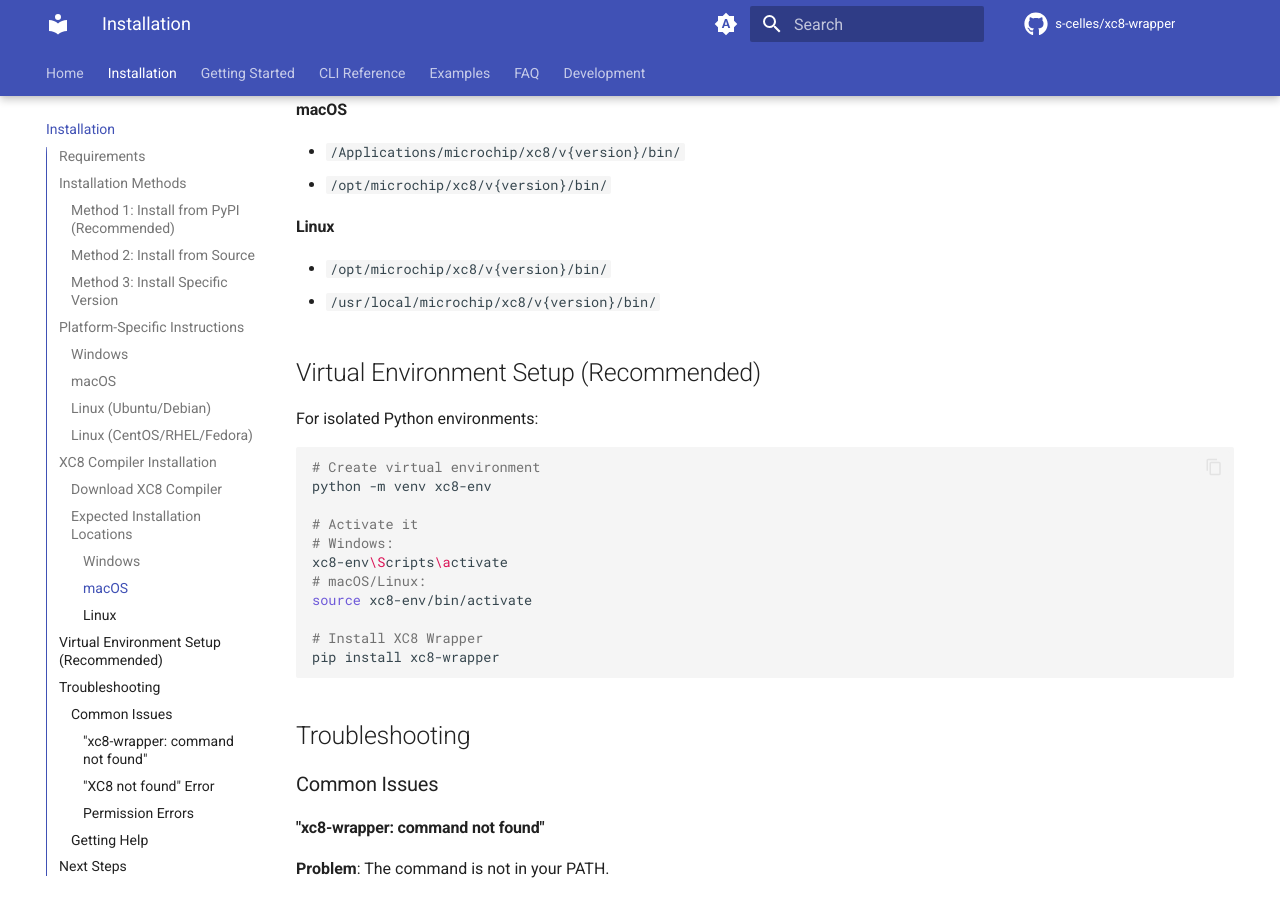
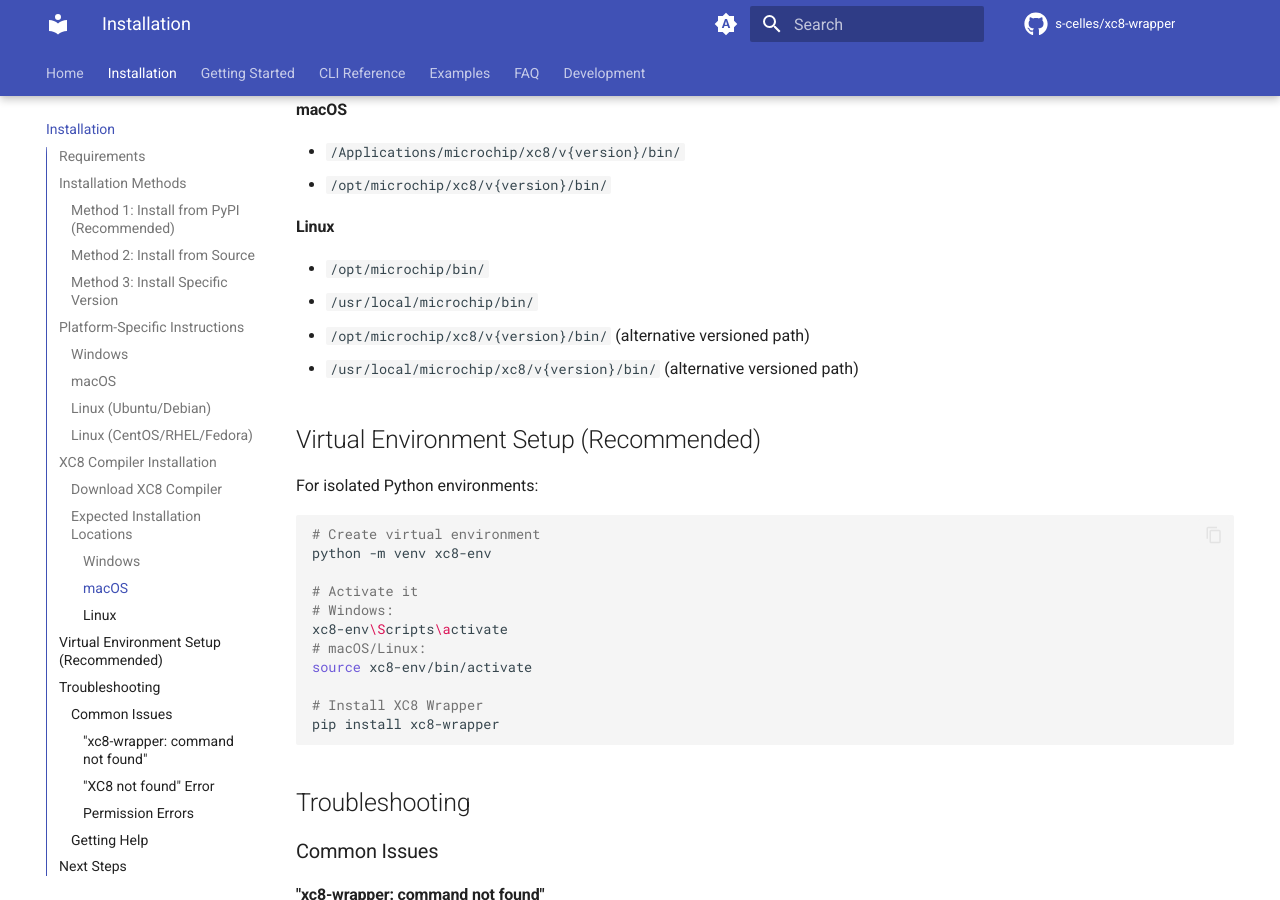
Before and after one commit to s-celles/xc8-wrapper, an MkDocs documentation site: the page built from docs/installation.md, in a window 1280 px wide and 900 px high, scrolled down 3260 px. Built offline with MkDocs 1.6.1 and Material for MkDocs 9.7.7, drawn with Linux system fonts in a browser that asks for light colours; comment, search, counter and statistics services are not loaded; the version menu is left out.

Commit message:
feature: Linux path

```diff
--- a/docs/installation.md
+++ b/docs/installation.md
@@ -141,8 +141,10 @@
 - `/opt/microchip/xc8/v{version}/bin/`
 
 #### Linux
-- `/opt/microchip/xc8/v{version}/bin/`
-- `/usr/local/microchip/xc8/v{version}/bin/`
+- `/opt/microchip/bin/`
+- `/usr/local/microchip/bin/`
+- `/opt/microchip/xc8/v{version}/bin/` (alternative versioned path)
+- `/usr/local/microchip/xc8/v{version}/bin/` (alternative versioned path)
 
 ## Virtual Environment Setup (Recommended)
 
```
Also changed, not shown: 1 other file.
